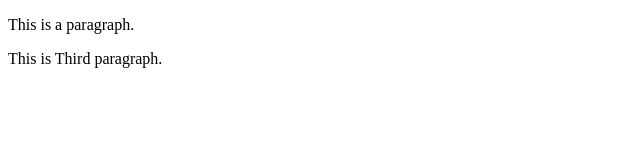
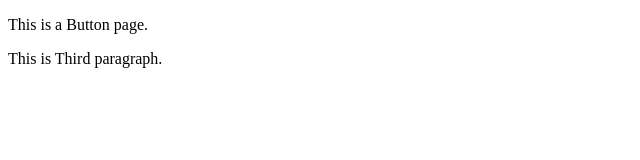
Before and after one commit to pratiksha2244/Scraper, a plain HTML site: page index.html in a window 1280 px wide. Shown: the full height of the page, 0-640 px from the left. Drawn offline with Linux system fonts and the light colour scheme.

Commit message:
Button page

```diff
--- a/index.html
+++ b/index.html
@@ -6,7 +6,7 @@
     <title>Document</title>
 </head>
 <body>
-    <p>This is a paragraph.</p>
+    <p>This is a Button page.</p>
     <p>This is Third paragraph.</p>
 </body>
 </html>
```
